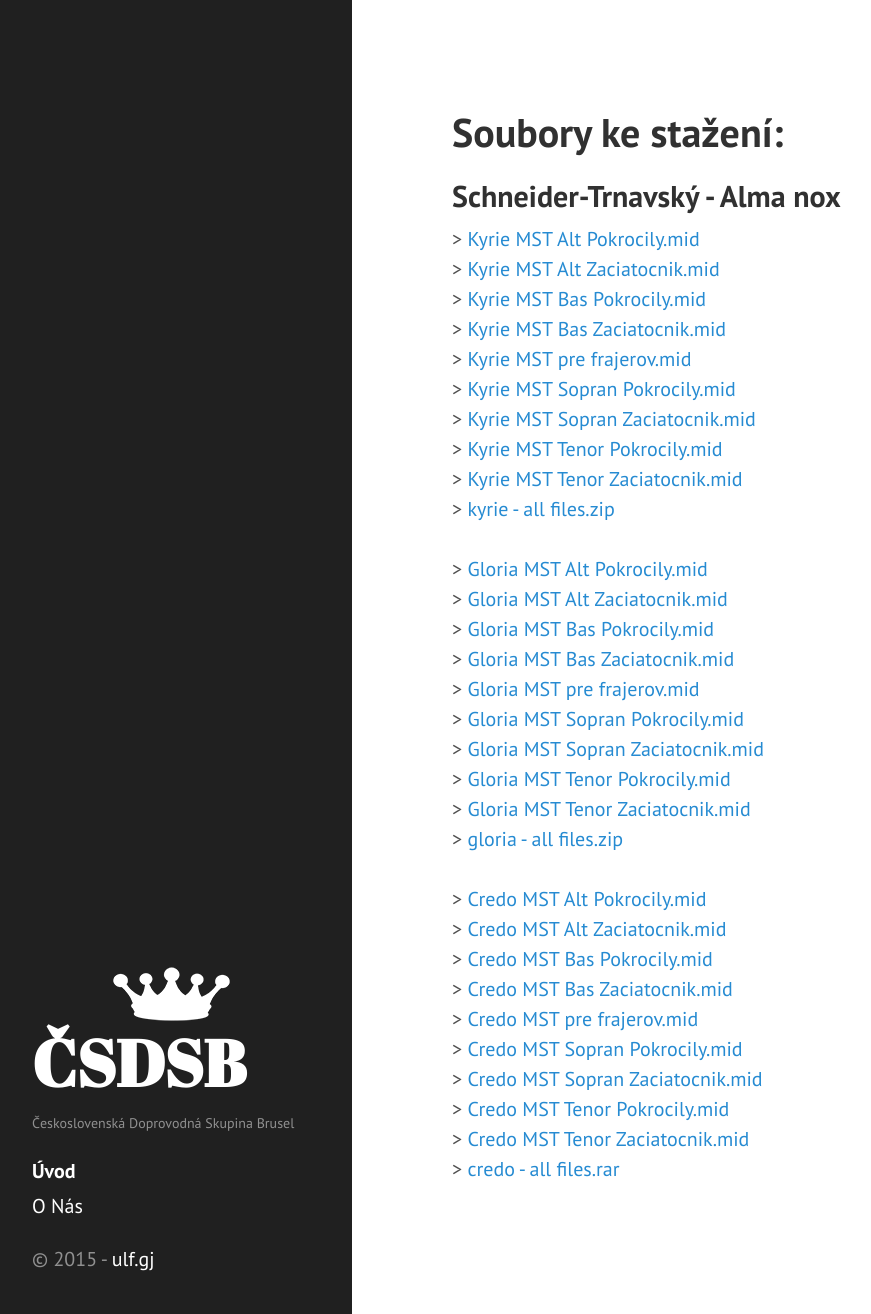
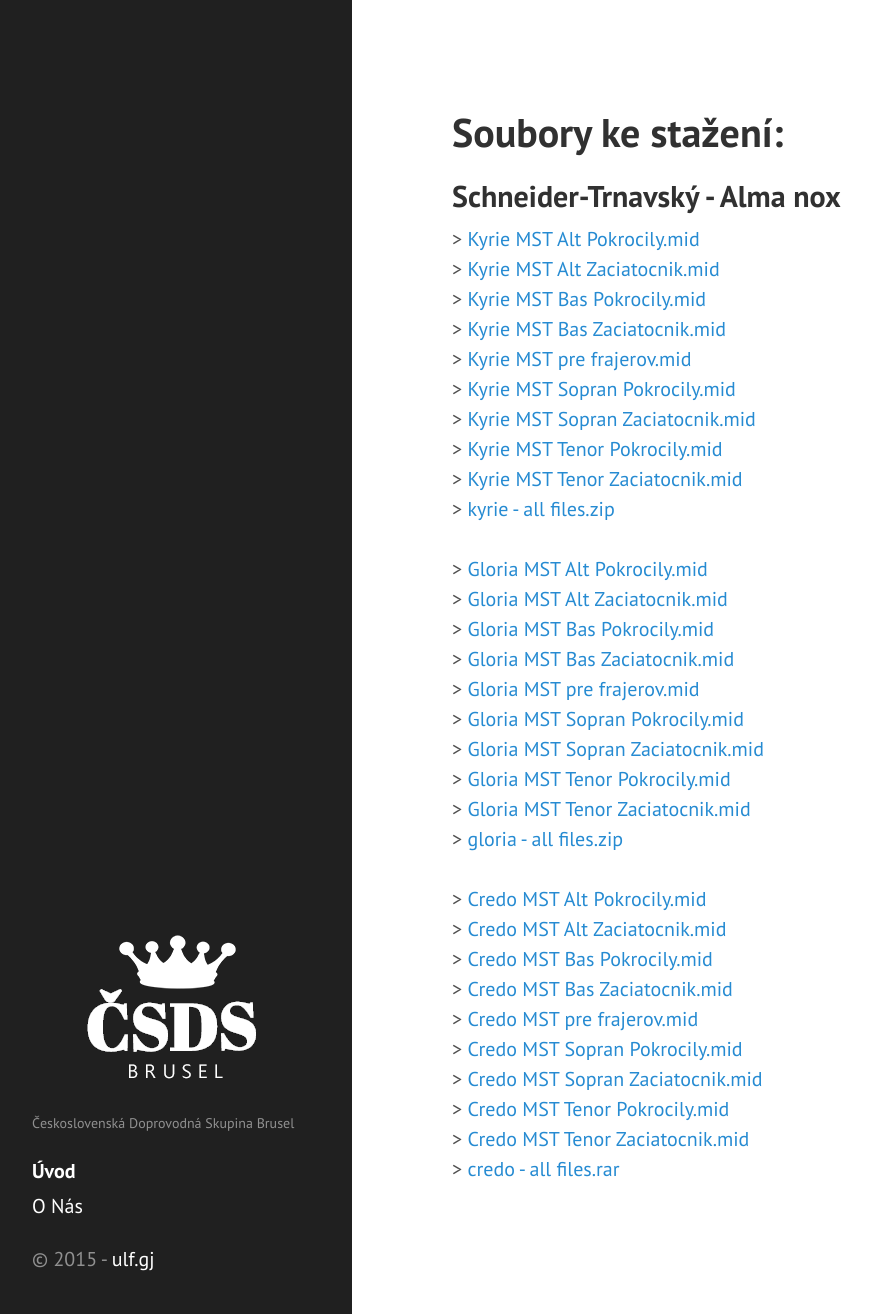
Before and after one commit to csdsbrusel/csdsbrusel.github.io, a Jekyll site: the page built from index.html, in a window 1280 px wide and 1314 px high. Shown: the whole window, without its empty margins (8-879 px from the left). Built offline with Jekyll 4.4.1, drawn with Linux system fonts in a browser that asks for light colours; Markdown is read by kramdown in place of the engine named in the settings; the list of posts is cut into pages by our own code.

Commit message:
new logo

```diff
--- a/_config.yml
+++ b/_config.yml
@@ -7,7 +7,7 @@ permalink:        pretty
 relative_permalinks: true
 
 # Setup
-title:            '&#268;SDSB'
+title:            '&#268;SDS Brusel'
 tagline:          '&#268;eskoslovensk&aacute; Doprovodn&aacute; Skupina Brusel'
 description:      'Midi soubory a nic vic.'
 url:
--- a/_includes/sidebar.html
+++ b/_includes/sidebar.html
@@ -2,11 +2,15 @@
   <div class="container sidebar-sticky">
     <div class="sidebar-about">
 
-    <img class="title-image" src="/img/csdkb-crown.png" alt="{{site.title}} crown">
+    <!-- <img class="title-image" src="/img/csdsbrusel-crown.png" alt="{{site.title}} crown"> -->
+    <img class="title-image" src="/img/csdsbrusel-logo.png" alt="{{site.title}}">
+
 
       <h1>
         <a href="{{ site.baseurl }}">
+        {%comment%}
           {{ site.title }}
+        {%endcomment%}
         </a>
       </h1>
       <p class="lead" style="font-size: .7rem;">{{ site.tagline }}</p>
```
Also changed, not shown: img/csdsbrusel-crown.png (renamed from img/csdkb-crown.png), img/csdsbrusel-logo.png (added), 1 other file.
